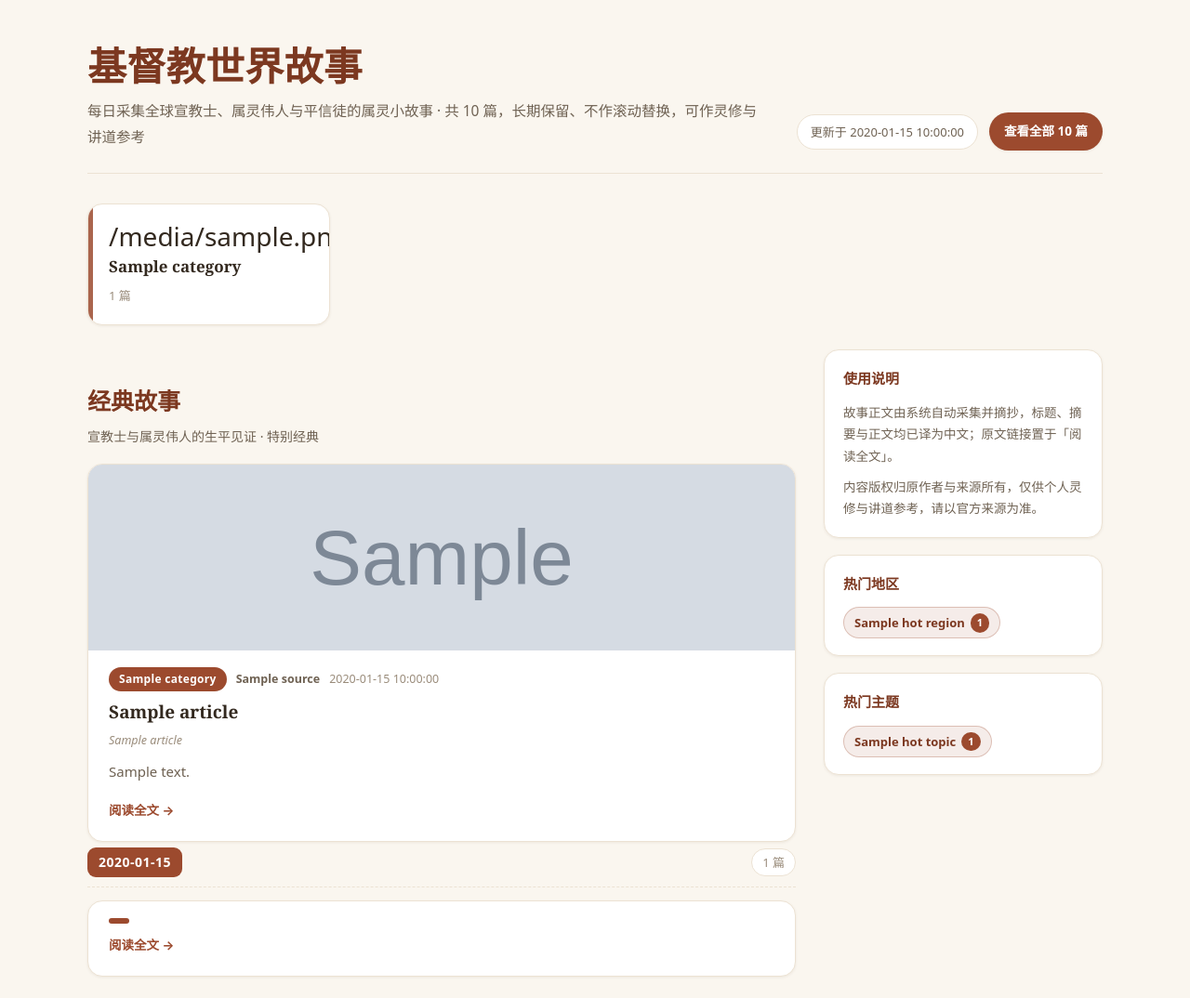
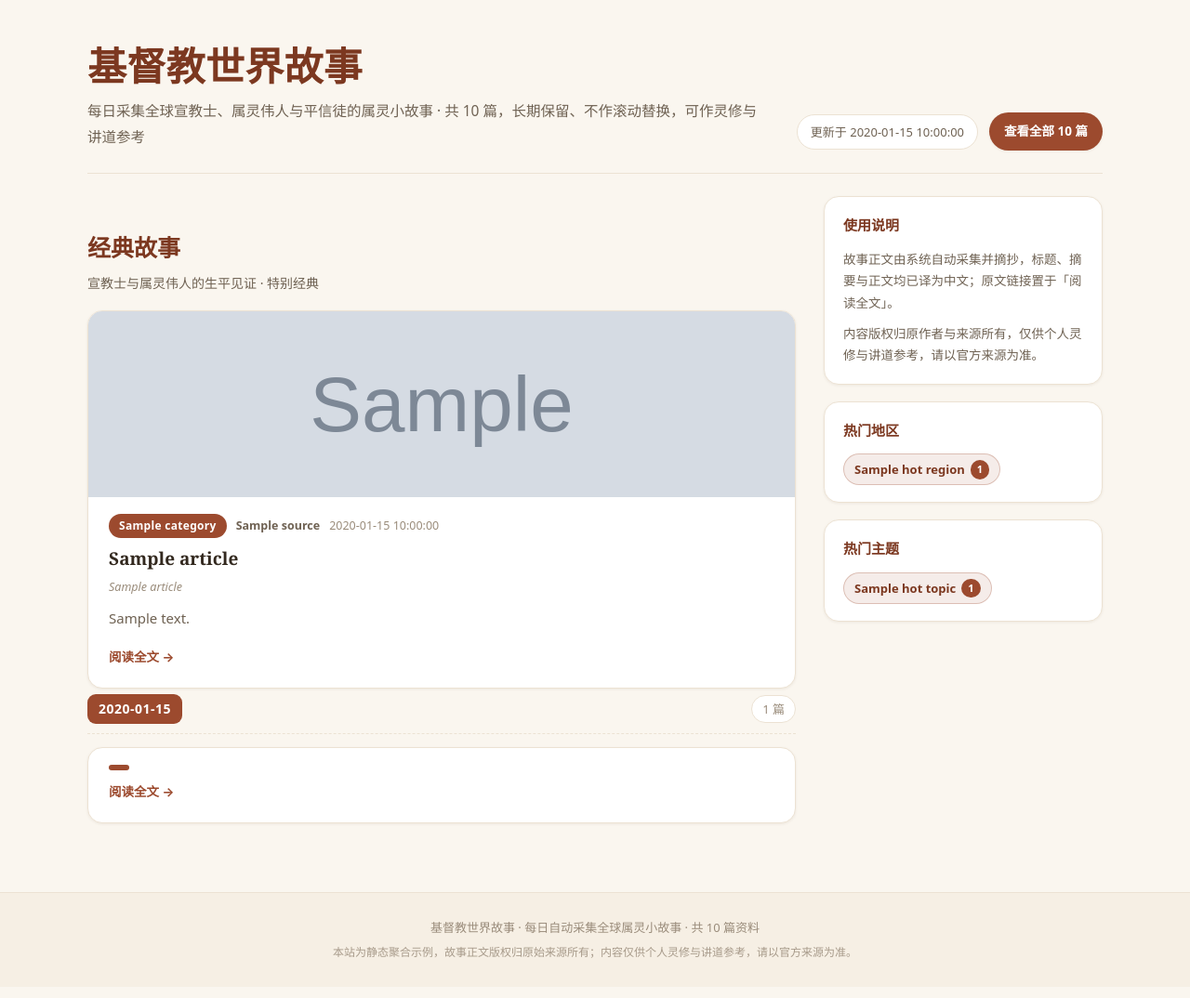
Before and after one commit to jeskuns/Christian-story, a Python web app: template src/generators/templates/index.html in a window 1280 px wide. Shown: the part 67-1141 px from the top of the page at 93% size. After the commit the page ends 1098 px from the top, so only its background shows below. Run offline with Jinja, Linux system fonts and the light colour scheme; the template is opened without the code that fills it: most values are stand-ins (such as "Sample title", 1, 10 or a date in 2020); grey boxes marked "Sample" are stand-in pictures; some web fonts are replaced.

Commit message:
story: 删顶部四分类统计卡、侧栏底部留白、正文只显中文译文(不回退英文)、build_database 回填翻译历史库英文条目；版本号 e->f

```diff
--- a/site/assets/css/style.css
+++ b/site/assets/css/style.css
@@ -127,7 +127,7 @@ img{max-width:100%;display:block}
 .read-more:hover{text-decoration:underline}
 
 /* ===================== 侧栏 ===================== */
-.sidebar{display:flex;flex-direction:column;gap:18px;position:sticky;top:86px;align-self:start}
+.sidebar{display:flex;flex-direction:column;gap:18px;position:sticky;top:86px;align-self:start;padding-bottom:36px}
 .widget{background:var(--surface);border:1px solid var(--border);border-radius:var(--radius);padding:18px 20px;box-shadow:var(--shadow-sm)}
 .widget h3{margin:0 0 12px;font-size:15px;color:var(--accent-dark);font-family:var(--font-serif);font-weight:700}
 .cat-nav{display:flex;flex-direction:column;gap:8px}
--- a/src/generators/templates/base.html
+++ b/src/generators/templates/base.html
@@ -8,7 +8,7 @@
   <link rel="preconnect" href="https://fonts.googleapis.cn">
   <link rel="preconnect" href="https://fonts.gstatic.cn" crossorigin>
   <link href="https://fonts.googleapis.cn/css2?family=Noto+Sans+SC:wght@400;500;700&family=Noto+Serif+SC:wght@500;600;700&display=swap" rel="stylesheet">
-  <link rel="stylesheet" href="{{ root }}assets/css/style.css?v=20261030e">
+  <link rel="stylesheet" href="{{ root }}assets/css/style.css?v=20261030f">
 </head>
 <body>
   <header class="site-header">
--- a/src/generators/templates/index.html
+++ b/src/generators/templates/index.html
@@ -11,16 +11,6 @@
     <span class="updated-pill">更新于 {{ updated_at }}</span>
     <a class="link-pill" href="all.html">查看全部 {{ total }} 篇</a>
   </div>
-</section>
-
-<section class="cat-cards">
-  {% for key, c in categories.items() %}
-  <a class="cat-card cat-{{ key }}" href="categories/{{ key }}.html">
-    <span class="cat-icon">{{ c.icon }}</span>
-    <span class="cat-name">{{ c.label }}</span>
-    <span class="cat-count">{{ c.count }} 篇</span>
-  </a>
-  {% endfor %}
 </section>
 
 <div class="home-layout">
--- a/src/generators/templates/macros.html
+++ b/src/generators/templates/macros.html
@@ -13,7 +13,7 @@
     </div>
     <h3><a href="{{ article.url }}" target="_blank" rel="noopener">{{ article.title_zh or article.title }}</a></h3>
     {% if article.title_zh %}<div class="title-original">{{ article.title }}</div>{% endif %}
-    {% set _body = (article.content_zh or article.content) %}
+    {% set _body = article.content_zh %}
     {% if _body %}
     <div class="story-text">
       {% for _p in _body[:1500].split('\n\n') %}{% if _p.strip() %}
```
Also changed, not shown: src/collector.py (+11 -0 lines).
